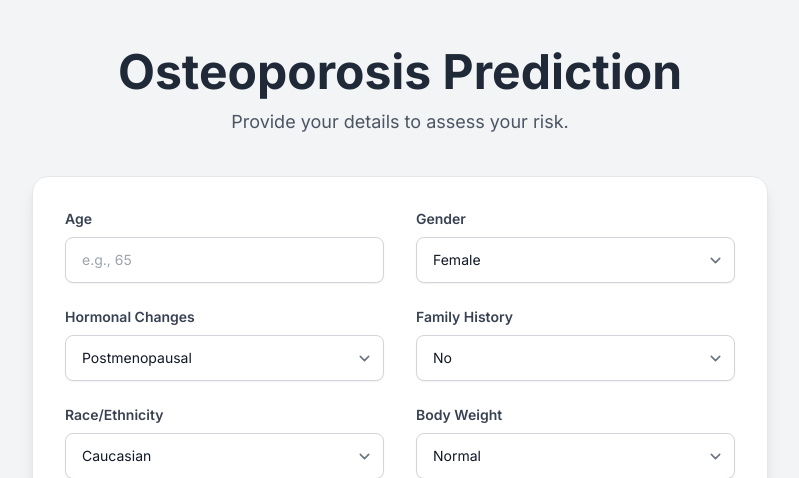
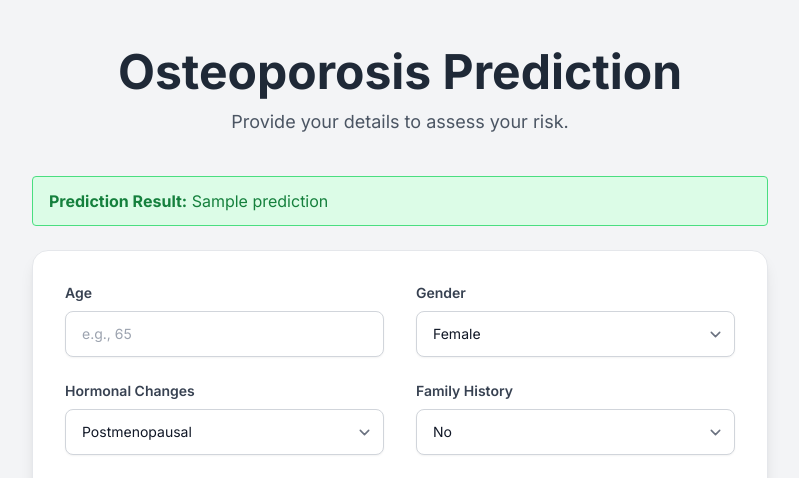
Before and after one commit to AjTayade/OSTEOPOROSIS_WEB_APP, a Flask app: template templates/index.html in a window 1280 px wide. Shown: the top 478 px of the page, without its empty margins (240-1039 px from the left). Run offline with Flask 3, Linux system fonts and the light colour scheme; the template is opened without the code that fills it: most values are stand-ins (such as "Sample title", 1, 10 or a date in 2020); some libraries are stand-ins or nearby versions.

Commit message:
Update index.html

```diff
--- a/templates/index.html
+++ b/templates/index.html
@@ -3,8 +3,7 @@
 <head>
     <meta charset="UTF-8">
     <meta name="viewport" content="width=device-width, initial-scale=1.0">
-    <title>Osteoporosis Risk Predictor - New</title>
-    <!-- Include Tailwind CSS for styling -->
+    <title>Osteoporosis Risk Predictor</title>
     <script src="https://cdn.tailwindcss.com"></script>
     <link href="https://fonts.googleapis.com/css2?family=Inter:wght@400;500;600;700&display=swap" rel="stylesheet">
     <style>
@@ -33,24 +32,34 @@
 
     <div class="container mx-auto px-4 py-8 md:py-12 max-w-3xl">
 
-        <!-- Header -->
         <header class="text-center mb-10">
             <h1 class="text-4xl md:text-5xl font-extrabold text-gray-800">Osteoporosis Prediction</h1>
             <p class="text-gray-600 mt-3 text-lg">Provide your details to assess your risk.</p>
         </header>
 
-        <!-- Prediction Form -->
+        {% if prediction %}
+        <div class="bg-green-100 border border-green-400 text-green-700 px-4 py-3 rounded relative mb-6" role="alert">
+            <strong class="font-bold">Prediction Result:</strong>
+            <span class="block sm:inline">{{ prediction }}</span>
+        </div>
+        {% endif %}
+
+        {% if error %}
+        <div class="bg-red-100 border border-red-400 text-red-700 px-4 py-3 rounded relative mb-6" role="alert">
+            <strong class="font-bold">Error!</strong>
+            <span class="block sm:inline">{{ error }}</span>
+        </div>
+        {% endif %}
+
         <main class="bg-white p-8 rounded-2xl shadow-lg border border-gray-200">
-            <form method="POST" action="/"> <!-- The action should point to your backend endpoint -->
+            <form method="POST" action="/">
                 <div class="grid grid-cols-1 md:grid-cols-2 gap-x-8 gap-y-6">
 
-                    <!-- Age -->
                     <div>
                         <label for="Age" class="block text-sm font-semibold text-gray-700 mb-2">Age</label>
                         <input type="number" id="Age" name="Age" min="18" max="100" required placeholder="e.g., 65" class="mt-1 block w-full px-4 py-3 bg-white border border-gray-300 rounded-lg shadow-sm focus:outline-none focus:ring-2 focus:ring-blue-500 focus:border-blue-500 sm:text-sm">
                     </div>
 
-                    <!-- Gender -->
                     <div>
                         <label for="Gender" class="block text-sm font-semibold text-gray-700 mb-2">Gender</label>
                         <select id="Gender" name="Gender" required class="form-select mt-1 block w-full px-4 py-3 bg-white border border-gray-300 rounded-lg shadow-sm focus:outline-none focus:ring-2 focus:ring-blue-500 focus:border-blue-500 sm:text-sm">
@@ -59,71 +68,63 @@
                         </select>
                     </div>
 
-                    <!-- Hormonal Changes (Dynamically handled) -->
                     <div>
                         <label for="Hormonal_Changes" class="block text-sm font-semibold text-gray-700 mb-2">Hormonal Changes</label>
-                        <select id="Hormonal_Changes" name="Hormonal Changes" required class="form-select mt-1 block w-full px-4 py-3 bg-white border border-gray-300 rounded-lg shadow-sm focus:outline-none focus:ring-2 focus:ring-blue-500 focus:border-blue-500 sm:text-sm">
+                        <select id="Hormonal_Changes" name="Hormonal_Changes" required class="form-select mt-1 block w-full px-4 py-3 bg-white border border-gray-300 rounded-lg shadow-sm focus:outline-none focus:ring-2 focus:ring-blue-500 focus:border-blue-500 sm:text-sm">
                             <option value="Postmenopausal">Postmenopausal</option>
                             <option value="Normal">Normal</option>
                         </select>
                     </div>
 
-                    <!-- Family History -->
                     <div>
                         <label for="Family_History" class="block text-sm font-semibold text-gray-700 mb-2">Family History</label>
-                        <select id="Family_History" name="Family History" required class="form-select mt-1 block w-full px-4 py-3 bg-white border border-gray-300 rounded-lg shadow-sm focus:outline-none focus:ring-2 focus:ring-blue-500 focus:border-blue-500 sm:text-sm">
+                        <select id="Family_History" name="Family_History" required class="form-select mt-1 block w-full px-4 py-3 bg-white border border-gray-300 rounded-lg shadow-sm focus:outline-none focus:ring-2 focus:ring-blue-500 focus:border-blue-500 sm:text-sm">
                             <option value="No">No</option>
                             <option value="Yes">Yes</option>
                         </select>
                     </div>
 
-                    <!-- Race/Ethnicity -->
                     <div>
                         <label for="Race_Ethnicity" class="block text-sm font-semibold text-gray-700 mb-2">Race/Ethnicity</label>
-                        <select id="Race_Ethnicity" name="Race/Ethnicity" required class="form-select mt-1 block w-full px-4 py-3 bg-white border border-gray-300 rounded-lg shadow-sm focus:outline-none focus:ring-2 focus:ring-blue-500 focus:border-blue-500 sm:text-sm">
+                        <select id="Race_Ethnicity" name="Race_Ethnicity" required class="form-select mt-1 block w-full px-4 py-3 bg-white border border-gray-300 rounded-lg shadow-sm focus:outline-none focus:ring-2 focus:ring-blue-500 focus:border-blue-500 sm:text-sm">
                             <option value="Caucasian">Caucasian</option>
                             <option value="Asian">Asian</option>
                             <option value="African American">African American</option>
                         </select>
                     </div>
 
-                    <!-- Body Weight -->
                     <div>
                         <label for="Body_Weight" class="block text-sm font-semibold text-gray-700 mb-2">Body Weight</label>
-                        <select id="Body_Weight" name="Body Weight" required class="form-select mt-1 block w-full px-4 py-3 bg-white border border-gray-300 rounded-lg shadow-sm focus:outline-none focus:ring-2 focus:ring-blue-500 focus:border-blue-500 sm:text-sm">
+                        <select id="Body_Weight" name="Body_Weight" required class="form-select mt-1 block w-full px-4 py-3 bg-white border border-gray-300 rounded-lg shadow-sm focus:outline-none focus:ring-2 focus:ring-blue-500 focus:border-blue-500 sm:text-sm">
                             <option value="Normal">Normal</option>
                             <option value="Underweight">Underweight</option>
                         </select>
                     </div>
 
-                    <!-- Calcium Intake -->
                     <div>
                         <label for="Calcium_Intake" class="block text-sm font-semibold text-gray-700 mb-2">Calcium Intake</label>
-                        <select id="Calcium_Intake" name="Calcium Intake" required class="form-select mt-1 block w-full px-4 py-3 bg-white border border-gray-300 rounded-lg shadow-sm focus:outline-none focus:ring-2 focus:ring-blue-500 focus:border-blue-500 sm:text-sm">
+                        <select id="Calcium_Intake" name="Calcium_Intake" required class="form-select mt-1 block w-full px-4 py-3 bg-white border border-gray-300 rounded-lg shadow-sm focus:outline-none focus:ring-2 focus:ring-blue-500 focus:border-blue-500 sm:text-sm">
                             <option value="Adequate">Adequate</option>
                             <option value="Low">Low</option>
                         </select>
                     </div>
 
-                    <!-- Vitamin D Intake -->
                     <div>
                         <label for="Vitamin_D_Intake" class="block text-sm font-semibold text-gray-700 mb-2">Vitamin D Intake</label>
-                        <select id="Vitamin_D_Intake" name="Vitamin D Intake" required class="form-select mt-1 block w-full px-4 py-3 bg-white border border-gray-300 rounded-lg shadow-sm focus:outline-none focus:ring-2 focus:ring-blue-500 focus:border-blue-500 sm:text-sm">
+                        <select id="Vitamin_D_Intake" name="Vitamin_D_Intake" required class="form-select mt-1 block w-full px-4 py-3 bg-white border border-gray-300 rounded-lg shadow-sm focus:outline-none focus:ring-2 focus:ring-blue-500 focus:border-blue-500 sm:text-sm">
                             <option value="Sufficient">Sufficient</option>
                             <option value="Insufficient">Insufficient</option>
                         </select>
                     </div>
 
-                    <!-- Physical Activity -->
                     <div>
                         <label for="Physical_Activity" class="block text-sm font-semibold text-gray-700 mb-2">Physical Activity</label>
-                        <select id="Physical_Activity" name="Physical Activity" required class="form-select mt-1 block w-full px-4 py-3 bg-white border border-gray-300 rounded-lg shadow-sm focus:outline-none focus:ring-2 focus:ring-blue-500 focus:border-blue-500 sm:text-sm">
+                        <select id="Physical_Activity" name="Physical_Activity" required class="form-select mt-1 block w-full px-4 py-3 bg-white border border-gray-300 rounded-lg shadow-sm focus:outline-none focus:ring-2 focus:ring-blue-500 focus:border-blue-500 sm:text-sm">
                             <option value="Active">Active</option>
                             <option value="Sedentary">Sedentary</option>
                         </select>
                     </div>
 
-                    <!-- Smoking -->
                     <div>
                         <label for="Smoking" class="block text-sm font-semibold text-gray-700 mb-2">Smoking</label>
                         <select id="Smoking" name="Smoking" required class="form-select mt-1 block w-full px-4 py-3 bg-white border border-gray-300 rounded-lg shadow-sm focus:outline-none focus:ring-2 focus:ring-blue-500 focus:border-blue-500 sm:text-sm">
@@ -132,26 +133,23 @@
                         </select>
                     </div>
 
-                    <!-- Alcohol Consumption -->
                     <div>
                         <label for="Alcohol_Consumption" class="block text-sm font-semibold text-gray-700 mb-2">Alcohol Consumption</label>
-                        <select id="Alcohol_Consumption" name="Alcohol Consumption" required class="form-select mt-1 block w-full px-4 py-3 bg-white border border-gray-300 rounded-lg shadow-sm focus:outline-none focus:ring-2 focus:ring-blue-500 focus:border-blue-500 sm:text-sm">
+                        <select id="Alcohol_Consumption" name="Alcohol_Consumption" required class="form-select mt-1 block w-full px-4 py-3 bg-white border border-gray-300 rounded-lg shadow-sm focus:outline-none focus:ring-2 focus:ring-blue-500 focus:border-blue-500 sm:text-sm">
                             <option value="None">None</option>
                             <option value="Moderate">Moderate</option>
                         </select>
                     </div>
 
-                    <!-- Medical Conditions -->
                     <div>
                         <label for="Medical_Conditions" class="block text-sm font-semibold text-gray-700 mb-2">Medical Conditions</label>
-                        <select id="Medical_Conditions" name="Medical Conditions" required class="form-select mt-1 block w-full px-4 py-3 bg-white border border-gray-300 rounded-lg shadow-sm focus:outline-none focus:ring-2 focus:ring-blue-500 focus:border-blue-500 sm:text-sm">
+                        <select id="Medical_Conditions" name="Medical_Conditions" required class="form-select mt-1 block w-full px-4 py-3 bg-white border border-gray-300 rounded-lg shadow-sm focus:outline-none focus:ring-2 focus:ring-blue-500 focus:border-blue-500 sm:text-sm">
                             <option value="None">None</option>
                             <option value="Rheumatoid Arthritis">Rheumatoid Arthritis</option>
                             <option value="Hyperthyroidism">Hyperthyroidism</option>
                         </select>
                     </div>
 
-                    <!-- Medications -->
                     <div>
                         <label for="Medications" class="block text-sm font-semibold text-gray-700 mb-2">Medications</label>
                         <select id="Medications" name="Medications" required class="form-select mt-1 block w-full px-4 py-3 bg-white border border-gray-300 rounded-lg shadow-sm focus:outline-none focus:ring-2 focus:ring-blue-500 focus:border-blue-500 sm:text-sm">
@@ -160,17 +158,15 @@
                         </select>
                     </div>
 
-                    <!-- Prior Fractures -->
                     <div>
                         <label for="Prior_Fractures" class="block text-sm font-semibold text-gray-700 mb-2">Prior Fractures</label>
-                        <select id="Prior_Fractures" name="Prior Fractures" required class="form-select mt-1 block w-full px-4 py-3 bg-white border border-gray-300 rounded-lg shadow-sm focus:outline-none focus:ring-2 focus:ring-blue-500 focus:border-blue-500 sm:text-sm">
+                        <select id="Prior_Fractures" name="Prior_Fractures" required class="form-select mt-1 block w-full px-4 py-3 bg-white border border-gray-300 rounded-lg shadow-sm focus:outline-none focus:ring-2 focus:ring-blue-500 focus:border-blue-500 sm:text-sm">
                             <option value="No">No</option>
                             <option value="Yes">Yes</option>
                         </select>
                     </div>
                 </div>
 
-                <!-- Submit Button -->
                 <div class="mt-10">
                     <button type="submit" class="w-full bg-blue-600 hover:bg-blue-700 text-white font-bold py-4 px-4 rounded-lg shadow-lg transition-transform transform hover:scale-102 focus:outline-none focus:ring-2 focus:ring-offset-2 focus:ring-blue-500">
                         Check Risk
```
Lines whose indentation alone changed are shown as unchanged.
